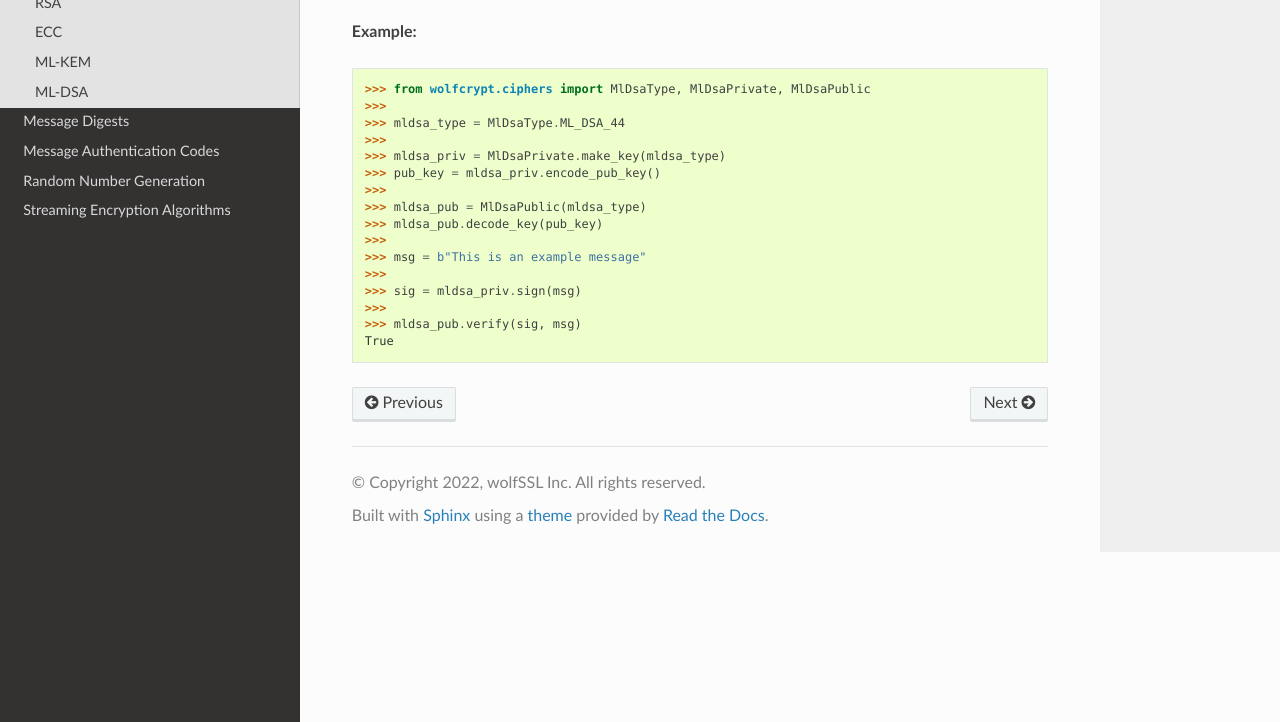
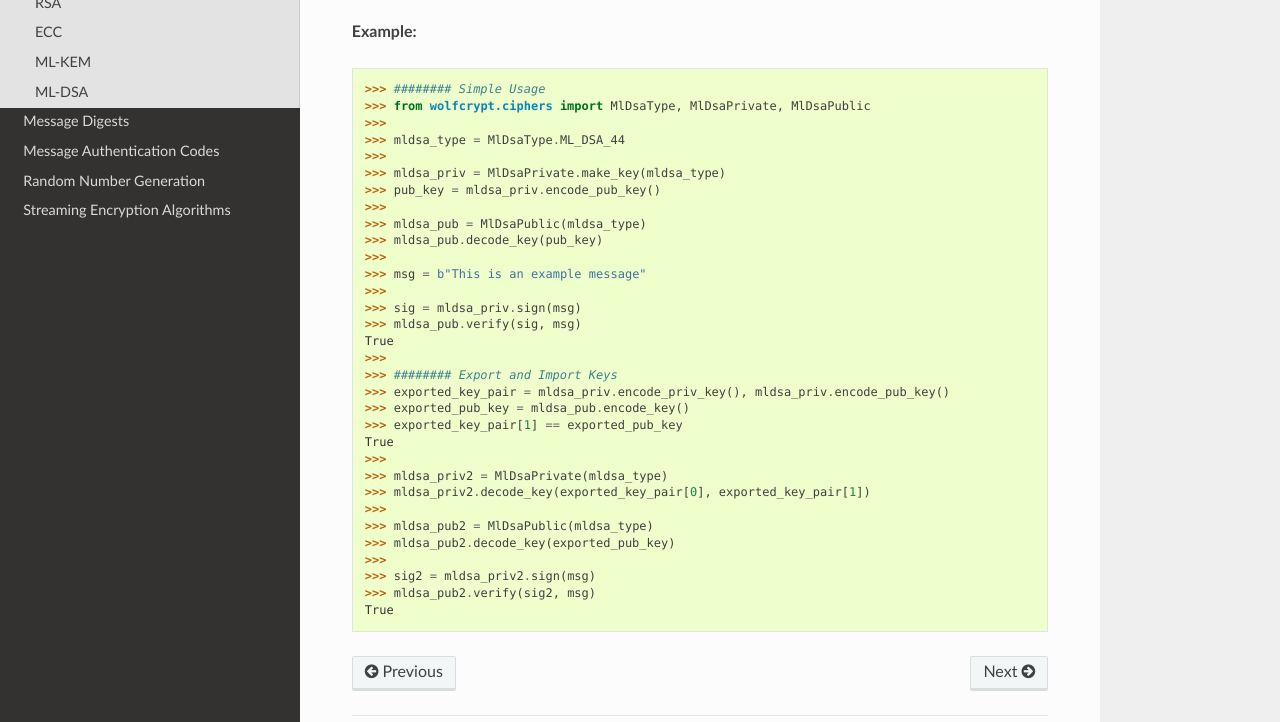
Before and after one commit to wolfSSL/wolfcrypt-py, a Sphinx documentation site: the page built from docs/asymmetric.rst, in a window 1280 px wide and 900 px high, scrolled down 2784 px, cut to the strip 178-900 px from the top of the window. Built offline with Sphinx 7.4.7 and the Read the Docs theme 3.1.0, drawn with Linux system fonts in a browser that asks for light colours; the version number is read from the project's files by our own code.

Commit message:
Update example

```diff
--- a/docs/asymmetric.rst
+++ b/docs/asymmetric.rst
@@ -131,6 +131,7 @@ ML-DSA
 
 **Example:**
 
+>>> ######## Simple Usage
 >>> from wolfcrypt.ciphers import MlDsaType, MlDsaPrivate, MlDsaPublic
 >>>
 >>> mldsa_type = MlDsaType.ML_DSA_44
@@ -144,6 +145,21 @@ ML-DSA
 >>> msg = b"This is an example message"
 >>>
 >>> sig = mldsa_priv.sign(msg)
->>>
 >>> mldsa_pub.verify(sig, msg)
 True
+>>>
+>>> ######## Export and Import Keys
+>>> exported_key_pair = mldsa_priv.encode_priv_key(), mldsa_priv.encode_pub_key()
+>>> exported_pub_key = mldsa_pub.encode_key()
+>>> exported_key_pair[1] == exported_pub_key
+True
+>>>
+>>> mldsa_priv2 = MlDsaPrivate(mldsa_type)
+>>> mldsa_priv2.decode_key(exported_key_pair[0], exported_key_pair[1])
+>>>
+>>> mldsa_pub2 = MlDsaPublic(mldsa_type)
+>>> mldsa_pub2.decode_key(exported_pub_key)
+>>>
+>>> sig2 = mldsa_priv2.sign(msg)
+>>> mldsa_pub2.verify(sig2, msg)
+True
```
